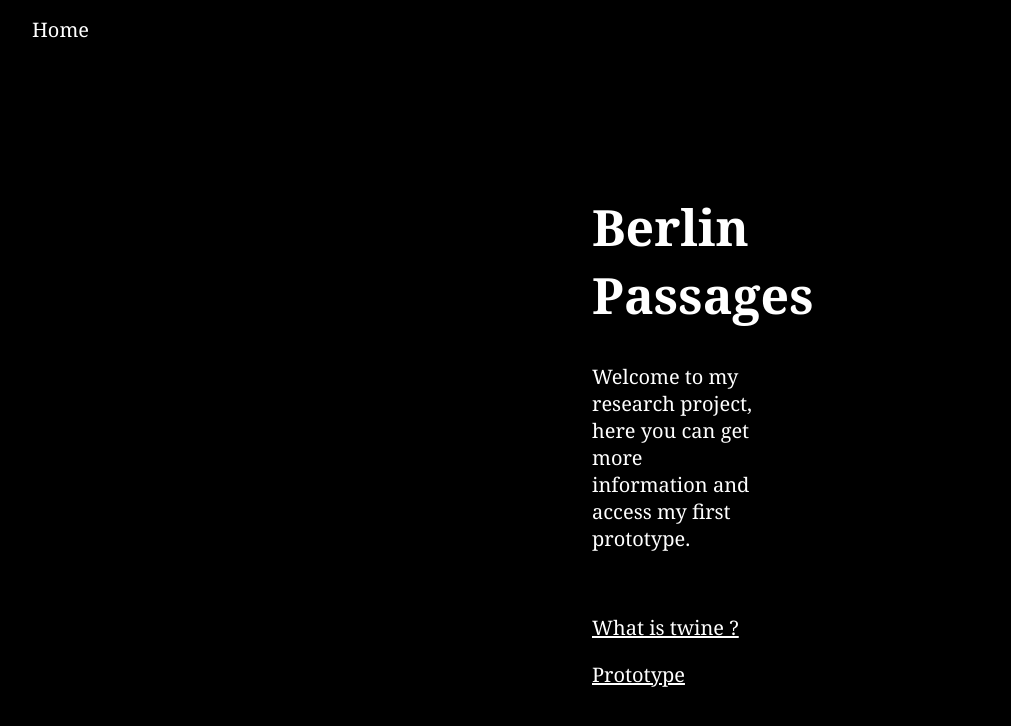
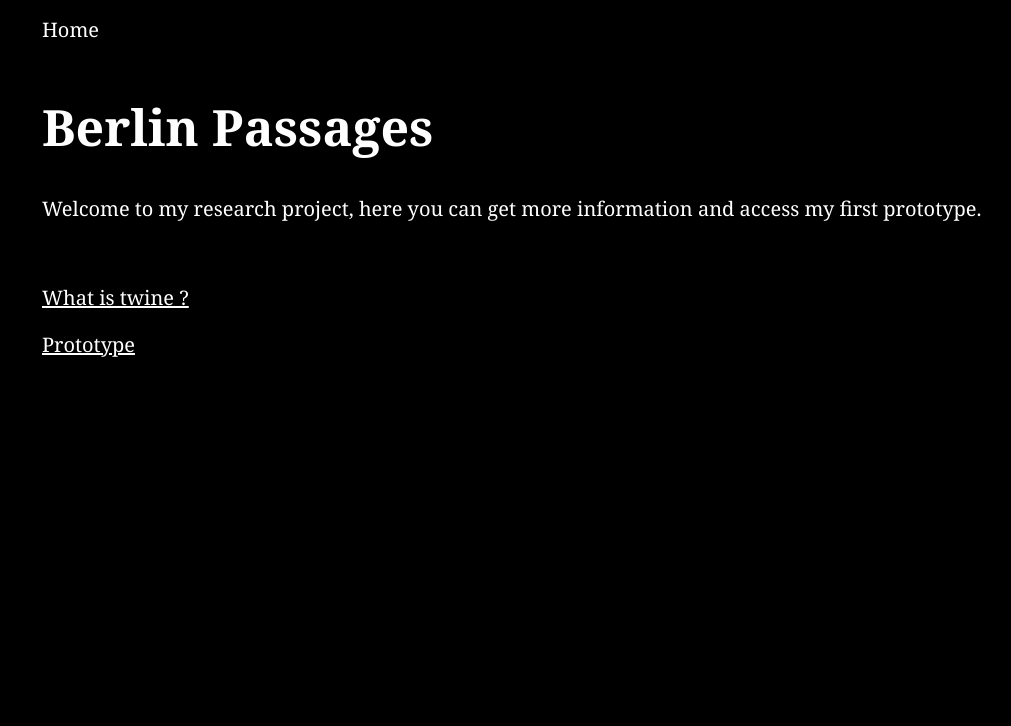
Before and after one commit to Jheintze/BerlinPassages, a plain HTML site: page index.html in a window 1280 px wide. Shown: the whole page, without its empty margins (16-1027 px from the left). Drawn offline with Linux system fonts and the light colour scheme.

Commit message:
Add files via upload

```diff
--- a/styles.css
+++ b/styles.css
@@ -7,9 +7,9 @@ a:hover{
     color:grey;
 }
 .textbox {
-  margin-top: 150px;
-  margin-left: 600px;
-  margin-right: 500px;
+  margin-top:50px;
+  margin-left: 50px;
+  margin-right: 40px;
 }
 h1 {
   font-size: 50px;
@@ -21,6 +21,7 @@ p {
   list-style-type: none;
   display: flex;
   justify-content: left;
+  margin-left:10px;
 }
 .navbar a {
   text-decoration: none;
```
